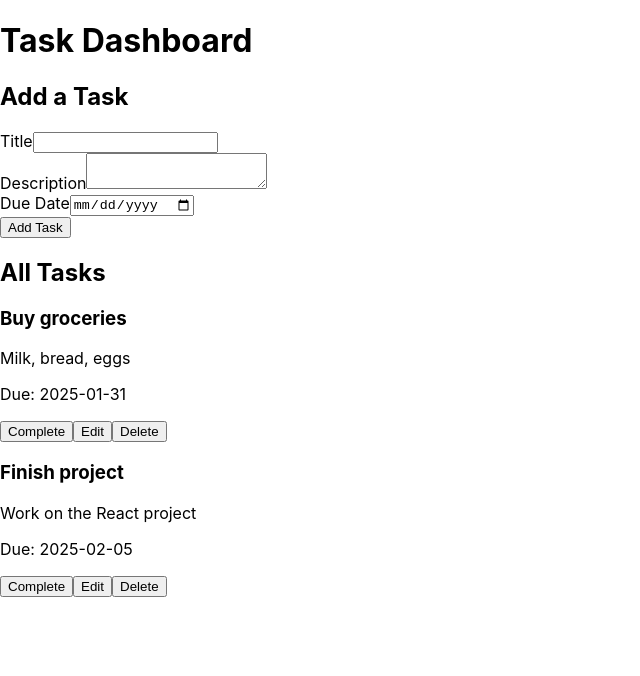
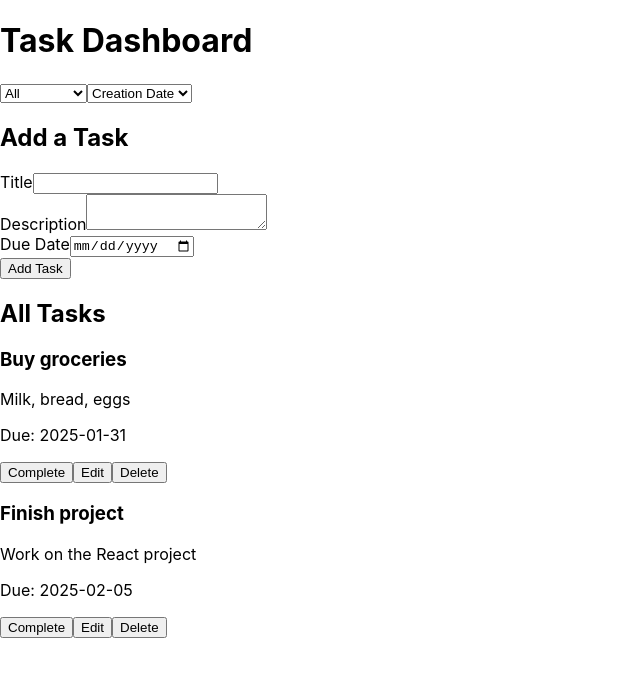
Before and after one commit to Malek-Almutairi/task-manager, a React (Create React App) app: page /dashboard in a window 1280 px wide. Shown: the top 676 px of the page, without its empty margins (0-640 px from the left). Built offline with nearby package versions, Linux system fonts and the light colour scheme.

Commit message:
Filter and sort

```diff
--- a/src/components/tasks/TaskForm.jsx
+++ b/src/components/tasks/TaskForm.jsx
@@ -1,5 +1,4 @@
 import { useState } from "react";
-
 export default function TaskForm({ onAddTask }) {
   const [title, setTitle] = useState("");
   const [description, setDescription] = useState("");
--- a/src/pages/Dashboard.jsx
+++ b/src/pages/Dashboard.jsx
@@ -1,4 +1,4 @@
-import { useContext } from "react";
+import { useState, useContext } from "react";
 import { TaskContext } from "../context/TaskContext";
 import TaskList from "../components/tasks/TaskList";
 import TaskForm from "../components/tasks/TaskForm";
@@ -6,9 +6,55 @@ import TaskForm from "../components/tasks/TaskForm";
 export default function Dashboard() {
   const { tasks, addTask, editTask, removeTask } = useContext(TaskContext);
 
+  const [filter, setFilter] = useState("all");
+  const [sortType, setSortType] = useState("creationDate");
+  const handleFilterChange = (event) => {
+    setFilter(event.target.value);
+  };
+
+  const handleSortChange = (event) => {
+    setSortType(event.target.value);
+  };
+
+  const filteredTasks = tasks.filter((task) => {
+    if (filter === "completed") return task.completed;
+    if (filter === "pending") return !task.completed;
+    return true; // "all"
+  });
+
+  const sortedTasks = filteredTasks.slice().sort((a, b) => {
+    if (sortType === "dueDate") {
+      return new Date(a.dueDate) - new Date(b.dueDate);
+    } else if (sortType === "creationDate") {
+      return a.id - b.id;
+    }
+    return 0;
+  });
+
   return (
     <div className="p-4">
       <h1 className="text-2xl mb-4">Task Dashboard</h1>
+
+      <div className="flex mb-4">
+        <select
+          value={filter}
+          onChange={handleFilterChange}
+          className="border px-2 py-1 mr-2"
+        >
+          <option value="all">All</option>
+          <option value="completed">Completed</option>
+          <option value="pending">Pending</option>
+        </select>
+
+        <select
+          value={sortType}
+          onChange={handleSortChange}
+          className="border px-2 py-1"
+        >
+          <option value="creationDate">Creation Date</option>
+          <option value="dueDate">Due Date</option>
+        </select>
+      </div>
       <TaskForm onAddTask={addTask} />
       <TaskList tasks={tasks} onEditTask={editTask} onRemoveTask={removeTask} />
     </div>
```
